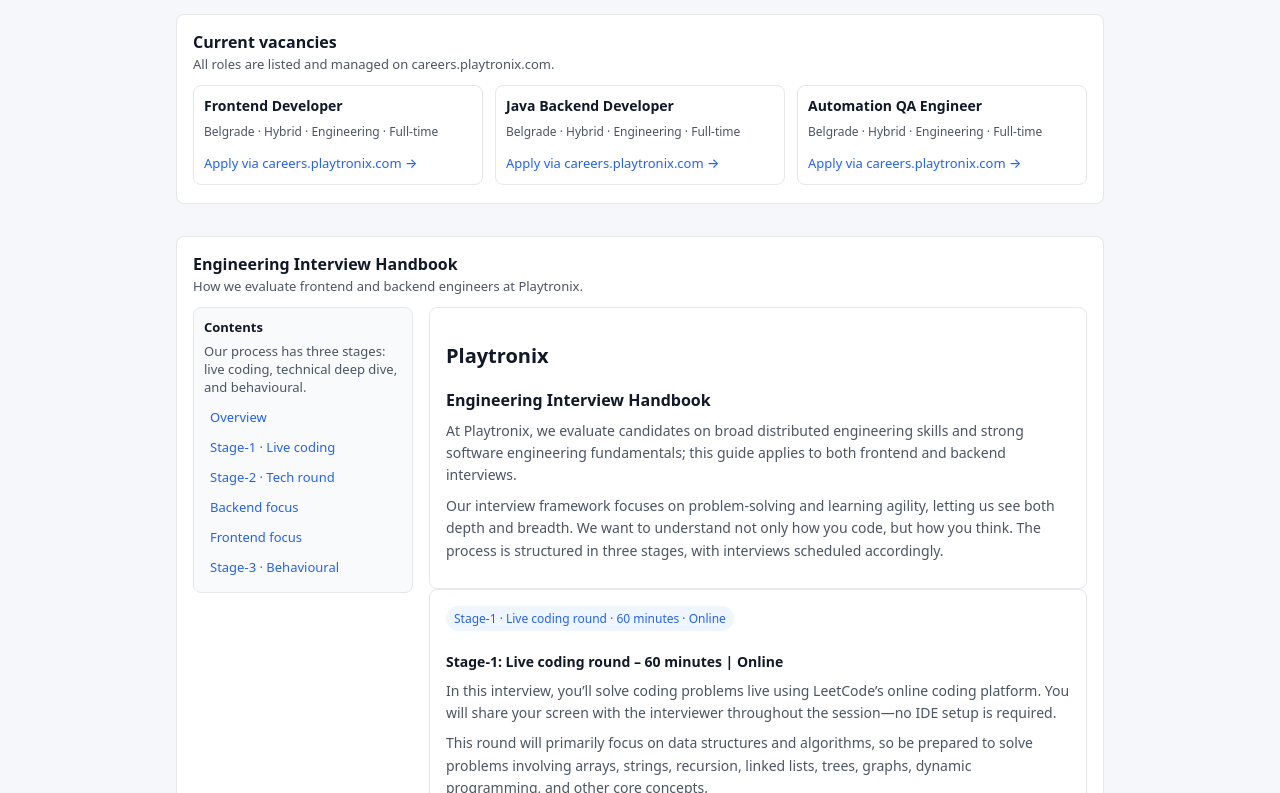
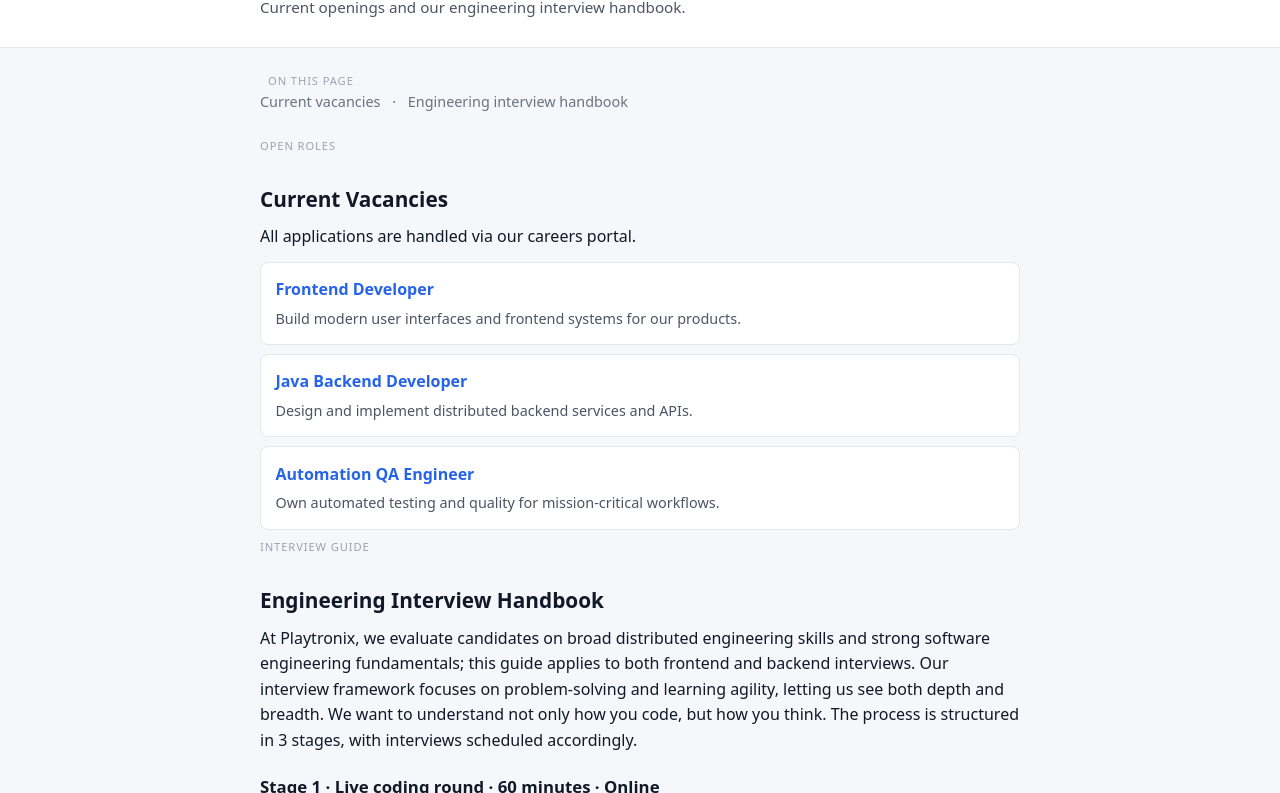
Before and after one commit to playtronix-llc/jobs, a plain HTML site: page index.html in a window 1280 px wide. Shown: the part 109-902 px from the top of the page. Drawn offline with Linux system fonts and the light colour scheme.

Commit message:
Update index.html

````diff
--- a/index.html
+++ b/index.html
@@ -1,21 +1,13 @@
-<!DOCTYPE html>
+```html
+<!doctype html>
 <html lang="en">
 <head>
-  <meta charset="UTF-8">
+  <meta charset="utf-8">
   <title>Playtronix Careers & Engineering Interview Handbook</title>
   <meta name="viewport" content="width=device-width, initial-scale=1">
-  <meta name="description" content="Playtronix careers page with current vacancies and engineering interview handbook.">
-
   <style>
     :root {
-      --bg: #f5f7fb;
-      --bg-alt: #ffffff;
-      --border: #e5e7eb;
-      --text: #111827;
-      --muted: #4b5563;
-      --accent: #2563eb;
-      --accent-soft: #eff6ff;
-      --radius: 8px;
+      color-scheme: light dark;
     }
 
     * {
@@ -25,12 +17,13 @@
     body {
       margin: 0;
       font-family: system-ui, -apple-system, BlinkMacSystemFont, "Segoe UI", sans-serif;
-      color: var(--text);
-      background: var(--bg);
+      line-height: 1.6;
+      background: #f6f7fb;
+      color: #111827;
     }
 
     a {
-      color: var(--accent);
+      color: #2563eb;
       text-decoration: none;
     }
 
@@ -38,357 +31,190 @@
       text-decoration: underline;
     }
 
-    .page {
-      max-width: 960px;
-      margin: 0 auto;
-      padding: 24px 16px 40px;
+    .site-header {
+      border-bottom: 1px solid #e5e7eb;
+      background: #ffffff;
     }
 
-    header {
-      border-bottom: 1px solid var(--border);
-      margin-bottom: 24px;
-      padding-bottom: 12px;
+    .site-header-inner {
+      max-width: 800px;
+      margin: 0 auto;
+      padding: 1.75rem 1.25rem;
     }
 
-    .header-top {
-      display: flex;
-      justify-content: space-between;
-      align-items: baseline;
-      gap: 12px;
-      flex-wrap: wrap;
-    }
-
-    .site-title {
-      font-size: 20px;
+    .site-header h1 {
+      margin: 0 0 0.25rem;
+      font-size: 1.8rem;
       font-weight: 600;
     }
 
-    .site-subtitle {
-      font-size: 13px;
-      color: var(--muted);
-      margin-top: 4px;
-    }
-
-    nav {
-      display: flex;
-      gap: 12px;
-      font-size: 14px;
-      flex-wrap: wrap;
-    }
-
-    nav a {
-      padding: 4px 10px;
-      border-radius: 999px;
-      border: 1px solid transparent;
-    }
-
-    nav a:hover {
-      background: var(--accent-soft);
-      border-color: var(--accent);
-      text-decoration: none;
+    .site-header p {
+      margin: 0;
+      color: #4b5563;
+      font-size: 0.95rem;
     }
 
     main {
-      display: flex;
-      flex-direction: column;
-      gap: 32px;
+      max-width: 800px;
+      margin: 0 auto;
+      padding: 1.5rem 1.25rem 3rem;
     }
 
-    section {
-      background: var(--bg-alt);
-      border-radius: var(--radius);
-      border: 1px solid var(--border);
-      padding: 16px 16px 18px;
+    .top-nav {
+      font-size: 0.9rem;
+      color: #6b7280;
+      margin-bottom: 1.5rem;
     }
 
-    .section-header {
-      margin-bottom: 12px;
+    .top-nav a {
+      color: #6b7280;
     }
 
-    .section-title {
-      font-size: 16px;
-      font-weight: 600;
-      margin: 0 0 2px;
+    .top-nav span {
+      margin: 0 0.5rem;
     }
 
-    .section-subtitle {
-      font-size: 13px;
-      color: var(--muted);
-      margin: 0;
+    h2 {
+      font-size: 1.3rem;
+      margin-top: 1.75rem;
+      margin-bottom: 0.5rem;
     }
 
-    /* Vacancies */
-
-    .vacancies-list {
-      margin: 12px 0 0;
-      padding: 0;
-      list-style: none;
-      display: grid;
-      grid-template-columns: 1fr;
-      gap: 12px;
+    h3 {
+      font-size: 1.05rem;
+      margin-top: 1.25rem;
+      margin-bottom: 0.35rem;
     }
 
-    @media (min-width: 720px) {
-      .vacancies-list {
-        grid-template-columns: repeat(3, minmax(0, 1fr));
-      }
+    p {
+      margin-top: 0.25rem;
+      margin-bottom: 0.75rem;
     }
 
-    .vacancy {
-      padding: 10px 10px 12px;
-      border-radius: var(--radius);
-      border: 1px solid var(--border);
-      background: #ffffff;
-      display: flex;
-      flex-direction: column;
-      gap: 6px;
+    .vacancy-list {
+      list-style: none;
+      padding: 0;
+      margin: 0.75rem 0 0;
     }
 
-    .vacancy-title {
-      font-size: 14px;
-      font-weight: 600;
-      margin-bottom: 2px;
+    .vacancy-list li {
+      background: #ffffff;
+      border: 1px solid #e5e7eb;
+      border-radius: 0.5rem;
+      padding: 0.9rem 0.9rem;
+      margin-bottom: 0.55rem;
     }
 
-    .vacancy-meta {
-      font-size: 12px;
-      color: var(--muted);
+    .vacancy-list h3 {
+      margin: 0 0 0.25rem;
+      font-size: 1rem;
     }
 
-    .vacancy-footer {
-      margin-top: 8px;
-      font-size: 13px;
+    .vacancy-list p {
+      margin: 0;
+      font-size: 0.9rem;
+      color: #4b5563;
     }
 
-    .vacancy-footer a {
-      font-weight: 500;
+    ul, ol {
+      padding-left: 1.25rem;
+      margin-top: 0.25rem;
+      margin-bottom: 0.75rem;
     }
 
-    /* Handbook layout */
-
-    .handbook-layout {
-      display: flex;
-      flex-direction: column;
-      gap: 16px;
-    }
-
-    @media (min-width: 880px) {
-      .handbook-layout {
-        flex-direction: row;
-        align-items: flex-start;
-      }
-    }
-
-    .handbook-toc {
-      flex: 0 0 220px;
-      font-size: 13px;
-      border-radius: var(--radius);
-      border: 1px solid var(--border);
-      background: #f9fafb;
-      padding: 10px 10px 12px;
-    }
-
-    .handbook-toc-title {
-      font-size: 13px;
-      font-weight: 600;
-      margin: 0 0 6px;
-    }
-
-    .handbook-toc p {
-      margin: 0 0 8px;
-      color: var(--muted);
-    }
-
-    .handbook-toc ul {
-      list-style: none;
-      margin: 0;
-      padding: 0;
-    }
-
-    .handbook-toc li + li {
-      margin-top: 4px;
-    }
-
-    .handbook-toc a {
-      display: block;
-      padding: 4px 6px;
-      border-radius: 4px;
-    }
-
-    .handbook-toc a:hover {
-      background: var(--accent-soft);
-      text-decoration: none;
-    }
-
-    .handbook-content {
-      flex: 1;
-      font-size: 14px;
-      line-height: 1.6;
-    }
-
-    .handbook-content h1,
-    .handbook-content h2,
-    .handbook-content h3 {
-      margin-top: 16px;
-      margin-bottom: 6px;
-    }
-
-    .handbook-content h1 {
-      font-size: 20px;
-    }
-
-    .handbook-content h2 {
-      font-size: 16px;
-    }
-
-    .handbook-content h3 {
-      font-size: 14px;
-    }
-
-    .handbook-content p {
-      margin-top: 0;
-      margin-bottom: 8px;
-      color: var(--muted);
-    }
-
-    .handbook-content ul {
-      margin-top: 0;
-      margin-bottom: 8px;
-      padding-left: 20px;
-    }
-
-    .handbook-content li {
-      margin-bottom: 4px;
-    }
-
-    .stage-label {
-      display: inline-block;
-      font-size: 12px;
-      padding: 3px 8px;
-      border-radius: 999px;
-      background: var(--accent-soft);
-      color: var(--accent);
-      margin-bottom: 4px;
+    .section-label {
+      text-transform: uppercase;
+      letter-spacing: 0.08em;
+      font-size: 0.7rem;
+      color: #9ca3af;
+      margin-bottom: 0.15rem;
     }
 
     footer {
-      margin-top: 24px;
-      font-size: 12px;
-      color: var(--muted);
-      border-top: 1px solid var(--border);
-      padding-top: 10px;
+      border-top: 1px solid #e5e7eb;
+      padding: 1rem 1.25rem 1.5rem;
+      max-width: 800px;
+      margin: 0 auto;
+      font-size: 0.75rem;
+      color: #9ca3af;
     }
   </style>
 </head>
 <body>
-  <div class="page">
-    <header>
-      <div class="header-top">
-        <div>
-          <div class="site-title">Playtronix Careers</div>
-          <p class="site-subtitle">Current vacancies and our engineering interview process.</p>
-        </div>
-        <nav>
-          <a href="#vacancies">Vacancies</a>
-          <a href="#handbook">Engineering Handbook</a>
-        </nav>
+  <header class="site-header">
+    <div class="site-header-inner">
+      <h1>Playtronix Careers</h1>
+      <p>Current openings and our engineering interview handbook.</p>
     </div>
   </header>
 
   <main>
-      <!-- Vacancies -->
+    <nav class="top-nav">
+      <span class="section-label">On this page</span><br>
+      <a href="#vacancies">Current vacancies</a>
+      <span>·</span>
+      <a href="#engineering-handbook">Engineering interview handbook</a>
+    </nav>
+
     <section id="vacancies">
-        <div class="section-header">
-          <h2 class="section-title">Current vacancies</h2>
-          <p class="section-subtitle">All roles are listed and managed on careers.playtronix.com.</p>
-        </div>
-
-        <ul class="vacancies-list">
-          <li class="vacancy">
-            <div class="vacancy-title">Frontend Developer</div>
-            <div class="vacancy-meta">Belgrade · Hybrid · Engineering · Full-time</div>
-            <div class="vacancy-footer">
-              <a href="https://careers.playtronix.com" target="_blank" rel="noreferrer">
-                Apply via careers.playtronix.com →
+      <div class="section-label">Open roles</div>
+      <h2>Current Vacancies</h2>
+      <p>All applications are handled via our careers portal.</p>
+      <ul class="vacancy-list">
+        <li>
+          <h3>
+            <a href="https://careers.playtronix.com" target="_blank" rel="noopener noreferrer">
+              Frontend Developer
             </a>
-            </div>
+          </h3>
+          <p>Build modern user interfaces and frontend systems for our products.</p>
         </li>
-
-          <li class="vacancy">
-            <div class="vacancy-title">Java Backend Developer</div>
-            <div class="vacancy-meta">Belgrade · Hybrid · Engineering · Full-time</div>
-            <div class="vacancy-footer">
-              <a href="https://careers.playtronix.com" target="_blank" rel="noreferrer">
-                Apply via careers.playtronix.com →
+        <li>
+          <h3>
+            <a href="https://careers.playtronix.com" target="_blank" rel="noopener noreferrer">
+              Java Backend Developer
             </a>
-            </div>
+          </h3>
+          <p>Design and implement distributed backend services and APIs.</p>
         </li>
-
-          <li class="vacancy">
-            <div class="vacancy-title">Automation QA Engineer</div>
-            <div class="vacancy-meta">Belgrade · Hybrid · Engineering · Full-time</div>
-            <div class="vacancy-footer">
-              <a href="https://careers.playtronix.com" target="_blank" rel="noreferrer">
-                Apply via careers.playtronix.com →
+        <li>
+          <h3>
+            <a href="https://careers.playtronix.com" target="_blank" rel="noopener noreferrer">
+              Automation QA Engineer
             </a>
-            </div>
+          </h3>
+          <p>Own automated testing and quality for mission-critical workflows.</p>
         </li>
       </ul>
     </section>
 
-      <!-- Engineering handbook -->
-      <section id="handbook">
-        <div class="section-header">
-          <h2 class="section-title">Engineering Interview Handbook</h2>
-          <p class="section-subtitle">How we evaluate frontend and backend engineers at Playtronix.</p>
-        </div>
+    <section id="engineering-handbook">
+      <div class="section-label">Interview guide</div>
+      <h2>Engineering Interview Handbook</h2>
 
-        <div class="handbook-layout">
-          <!-- TOC -->
-          <aside class="handbook-toc">
-            <h3 class="handbook-toc-title">Contents</h3>
-            <p>Our process has three stages: live coding, technical deep dive, and behavioural.</p>
-            <ul>
-              <li><a href="#hb-overview">Overview</a></li>
-              <li><a href="#hb-stage-1">Stage-1 · Live coding</a></li>
-              <li><a href="#hb-stage-2">Stage-2 · Tech round</a></li>
-              <li><a href="#hb-backend">Backend focus</a></li>
-              <li><a href="#hb-frontend">Frontend focus</a></li>
-              <li><a href="#hb-stage-3">Stage-3 · Behavioural</a></li>
-            </ul>
-          </aside>
+      <p>
+        At Playtronix, we evaluate candidates on broad distributed engineering skills
+        and strong software engineering fundamentals; this guide applies to both frontend
+        and backend interviews. Our interview framework focuses on problem-solving and
+        learning agility, letting us see both depth and breadth. We want to understand not
+        only how you code, but how you think. The process is structured in 3 stages, with
+        interviews scheduled accordingly.
+      </p>
 
-          <!-- Content -->
-          <article class="handbook-content">
-            <section id="hb-overview">
-              <h1>Playtronix</h1>
-              <h2>Engineering Interview Handbook</h2>
+      <h3>Stage 1 · Live coding round · 60 minutes · Online</h3>
       <p>
-                At Playtronix, we evaluate candidates on broad distributed engineering skills and strong software
-                engineering fundamentals; this guide applies to both frontend and backend interviews.
+        In this interview, you will solve coding problems live using LeetCode’s online coding
+        platform. You will share your screen with the interviewer throughout the session—no IDE
+        setup is required.
       </p>
       <p>
-                Our interview framework focuses on problem-solving and learning agility, letting us see both depth and
-                breadth. We want to understand not only how you code, but how you think. The process is structured in
-                three stages, with interviews scheduled accordingly.
-              </p>
-            </section>
-
-            <section id="hb-stage-1">
-              <div class="stage-label">Stage-1 · Live coding round · 60 minutes · Online</div>
-              <h3>Stage-1: Live coding round – 60 minutes | Online</h3>
-              <p>
-                In this interview, you’ll solve coding problems live using LeetCode’s online coding platform. You will
-                share your screen with the interviewer throughout the session—no IDE setup is required.
+        This round will primarily focus on data structures and algorithms, so be prepared to
+        solve problems involving arrays, strings, recursion, linked lists, trees, graphs,
+        dynamic programming, and other core concepts.
       </p>
       <p>
-                This round will primarily focus on data structures and algorithms, so be prepared to solve problems
-                involving arrays, strings, recursion, linked lists, trees, graphs, dynamic programming, and other core
-                concepts.
-              </p>
-              <p>
-                Please ensure you have an active LeetCode account before the interview, as all coding will be done
-                directly on LeetCode during the session.
+        Please ensure you have an active LeetCode account before the interview, as all coding
+        will be done directly on LeetCode during the session.
       </p>
       <p>Each interview is capped at 60 minutes and is designed to evaluate:</p>
       <ul>
@@ -397,73 +223,65 @@
         <li>Understanding of algorithms and data structures</li>
         <li>Communication of thought process</li>
       </ul>
-            </section>
 
-            <section id="hb-stage-2">
-              <div class="stage-label">Stage-2 · Tech round · 60 minutes · On-site</div>
-              <h3>Stage-2: Tech round – 60 minutes | On-site interview</h3>
+      <h3>Stage 2 · Tech round · 60 minutes · On-site interview</h3>
       <p>
-                Note: This round is required to be conducted offline at our Belgrade office. Under exceptional
-                circumstances, it may be run online via Google Meet &amp; excalidraw.com for drawing system architecture.
+        Note: This round is required to be conducted offline at our Belgrade office. Under
+        exceptional circumstances, it may be run online via Google Meet and
+        <a href="https://excalidraw.com" target="_blank" rel="noopener noreferrer">excalidraw.com</a>
+        for drawing system architecture.
       </p>
       <p>
-                This interview assesses your technical depth, breadth, and problem-solving through designing a solution
-                to a defined problem. Your interviewer will evaluate your thought process, decision-making, and
-                considerations such as performance and reliability, it varies between frontend and backend as follows:
+        This interview assesses your technical depth, breadth, and problem-solving through
+        designing a solution to a defined problem. Your interviewer will evaluate your thought
+        process, decision-making, and considerations such as performance and reliability. It
+        varies between frontend and backend as follows:
       </p>
-            </section>
 
-            <section id="hb-backend">
-              <h3>Backend</h3>
+      <h4>Backend</h4>
       <p>
-                It's a typical system design round, you’ll design a solution on a whiteboard or paper, starting with
-                fundamentals and adding complexity. Asking clarifying questions early and clearly communicating your
-                thinking is essential.
+        It is a typical system design round. You will design a solution on a whiteboard or paper,
+        starting with fundamentals and adding complexity. Asking clarifying questions early and
+        clearly communicating your thinking is essential. We are interested in your approach, how
+        you draw from past experience, and how you design with customers, scalability, and
+        reliability in mind. You can also expect questions in the language of your specialty and
+        some questions based on your previous experience.
+      </p>
+
+      <h4>Frontend</h4>
+      <p>
+        The session will include a live-coding segment. Tasks will be short and focused on
+        practical skills—e.g., code small utilities in JS/TS, solve a React component logic
+        challenge, build a tiny state machine, or optimize a performance bottleneck. We evaluate
+        code clarity, ability to reason about edge cases, and how well you translate theoretical
+        knowledge into practice.
       </p>
       <p>
-                We’re interested in your approach, how you draw from past experience, and how you design with customers,
-                scalability, and reliability in mind. You can also expect questions in the language of your speciality
-                and some questions based on your previous experience.
+        Please be prepared for in-depth theory questions across JS/TS, React and its ecosystem,
+        system design and architecture, and frontend performance. We will focus on language
+        fundamentals and React internals. Expect scenario-based reasoning rather than rote
+        definitions.
       </p>
-            </section>
 
-            <section id="hb-frontend">
-              <h3>Frontend</h3>
+      <h3>Stage 3 · Behavioural round · 60 minutes · Online</h3>
       <p>
-                The session will include a live-coding segment. Tasks will be short and focused on practical skills—
-                e.g., code small utilities in Js/Ts, solve a react component logic challenge, build a tiny state machine,
-                or optimize a perf bottleneck.
+        This interview includes a set of behavioural interview questions, aimed at assessing how
+        your thought process and actions are aligned with our core set of company values. In this
+        round, we are keen to understand how you collaborate with your teams, cross-functional
+        communication, previous projects, and to get a deeper sense of your ambitions to ensure
+        the role is in fact the right one for you.
       </p>
       <p>
-                We evaluate code clarity, ability to reason about edge cases, and how well you translate theoretical
-                knowledge into practice. Please be prepared for in-depth theory questions across JS/TS, React and its
-                ecosystem, System Design &amp; Architecture, and Frontend Performance. We will focus on the language
-                fundamentals and React internals. Expect scenario-based reasoning rather than rote definitions.
+        Our questions will be scenario-based, so please come prepared with examples that
+        demonstrate your experience across one or more projects that you have been a part of or
+        have led.
       </p>
-            </section>
-
-            <section id="hb-stage-3">
-              <div class="stage-label">Stage-3 · Behavioural round · 60 minutes · Online</div>
-              <h3>Stage-3: Behavioural round – 60 minutes | Online</h3>
-              <p>
-                This interview includes a set of behavioural interview questions, aimed at assessing how your thought
-                process and actions are aligned with our core set of company values. In this round, we are keen to
-                understand how you collaborate with your teams, cross functional communication, previous projects and
-                get a deeper sense of your ambitions to ensure the role is in fact the right one for you.
-              </p>
-              <p>
-                Our questions will be scenario-based, so please come prepared with examples that demonstrate your
-                experience across one or more projects that you have been a part of or have led.
-              </p>
-            </section>
-          </article>
-        </div>
     </section>
   </main>
 
   <footer>
-      © 2025 Playtronix. Engineering hiring · Belgrade.
+    Playtronix · Careers & Engineering Interview Handbook
   </footer>
-  </div>
 </body>
 </html>
+```
````
Lines whose indentation alone changed are shown as unchanged.
